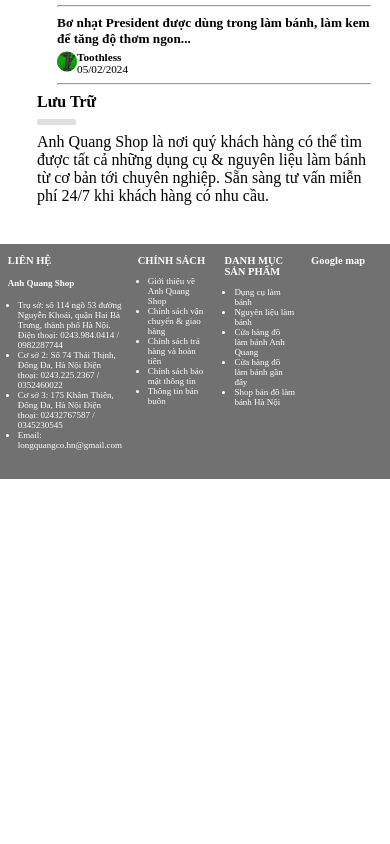
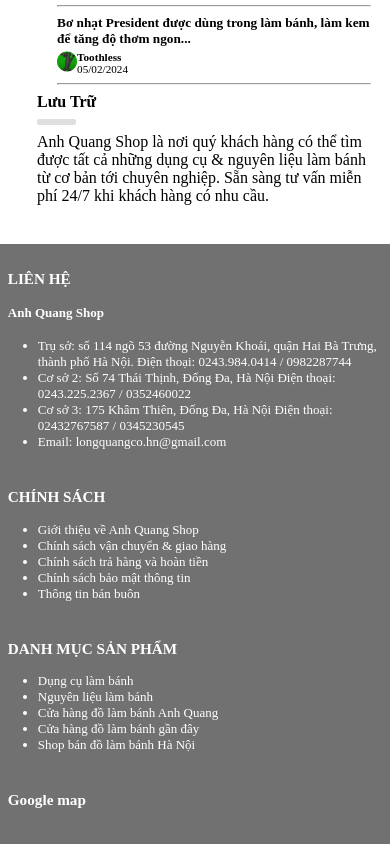
Before and after one commit to Trongvy04/Thiet_ke_web, a plain HTML site: page index.html in a window 390 px wide. Shown: the part 4232-5076 px from the top of the page. Before the commit the page ends 4711 px from the top, so only its background shows below. Drawn offline with Linux system fonts and the light colour scheme.

Commit message:
Add files via upload

```diff
--- a/style.css
+++ b/style.css
@@ -297,14 +297,20 @@ header{
         margin-top: 10%;
         background-color: #717171;
         color: white;
-        font-size:xx-small;
+        font-size:small;
         padding-bottom: 20px;
     }
     #cuoi_trang>div{
         padding: 0px;
     }
+    .danh_sach_cuoi_trang{
+        display: inline;
+    }
+    .danh_sach_cuoi_trang>div{
+        padding-top: 10px;
+    }
     #lien_he ul, #chinh_sach ul, #danh_muc_san_pham ul{
-        padding-left: 10px;
+        padding-left: 30px;
     }
     #len_dau_trang{
         left: 85%;
```
